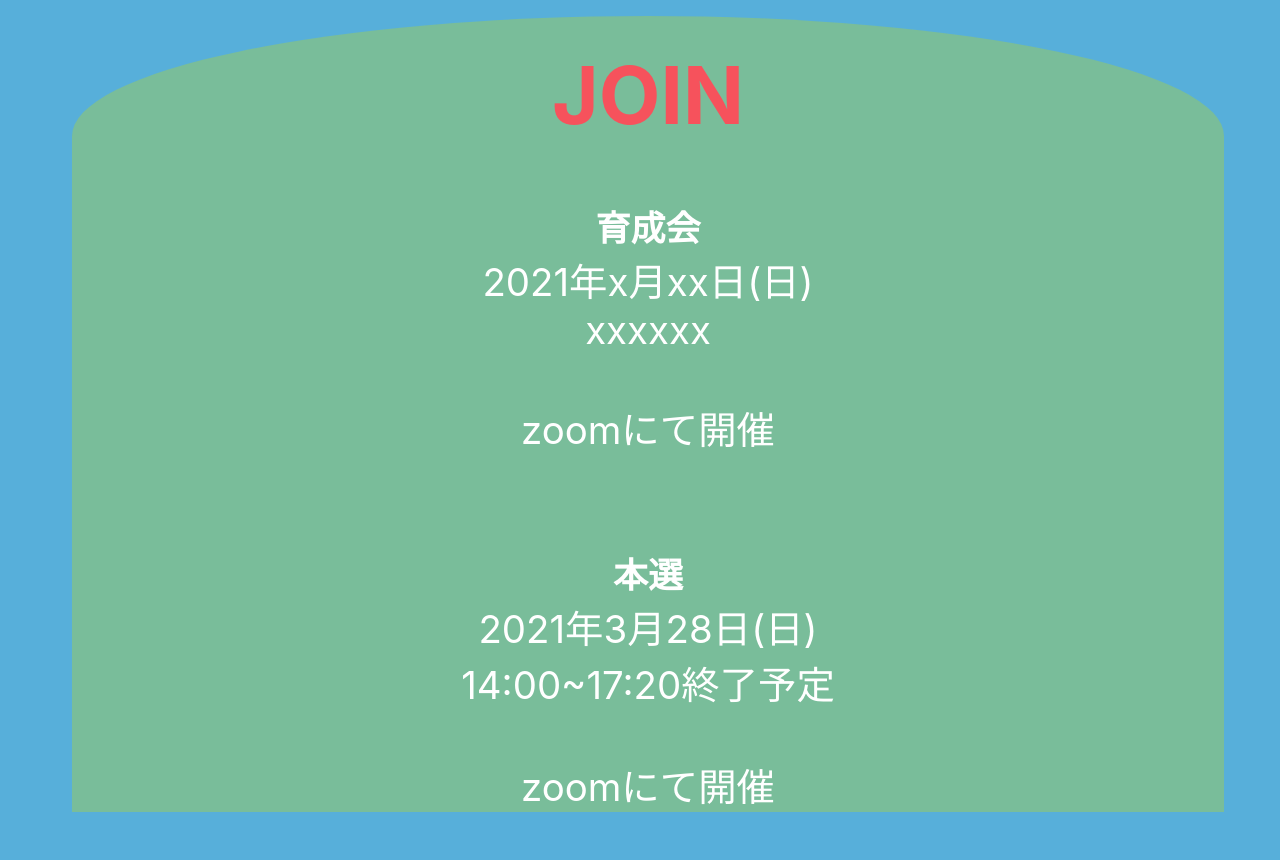
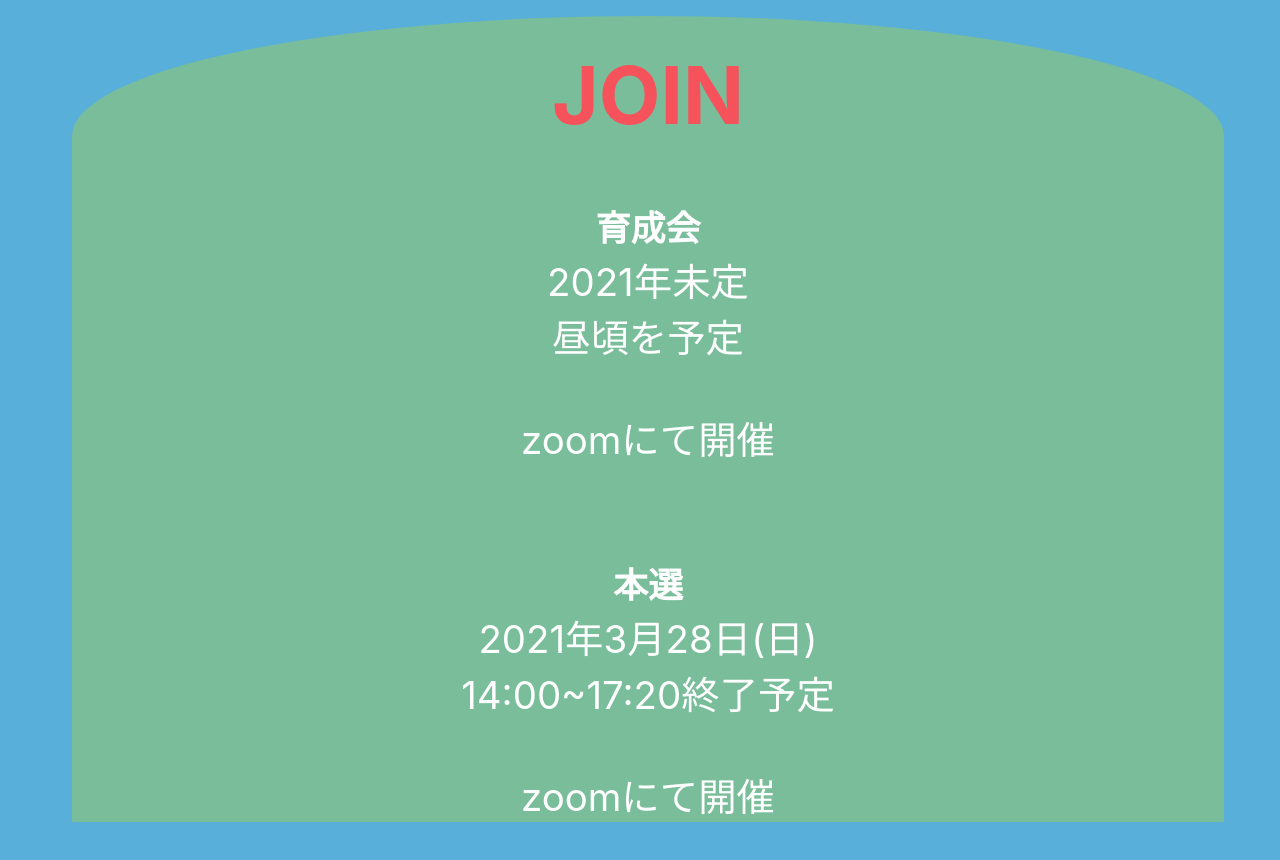
Before and after one commit to harukamatoba/kakomimasu, a plain HTML site: page static/index.html in a window 1280 px wide. Shown: the part 5600-6460 px from the top of the page. Drawn offline with nearby package versions, Linux system fonts and the light colour scheme.

Commit message:
説明文変更

```diff
--- a/static/index.html
+++ b/static/index.html
@@ -212,9 +212,9 @@
               <p class = "sent1">
                 <b>育成会</b>
                 <br>
-                2021年x月xx日(日)
+                2021年未定
                 <br>
-                xxxxxx
+                昼頃を予定
                 <br><br>
                 zoomにて開催
 
```
